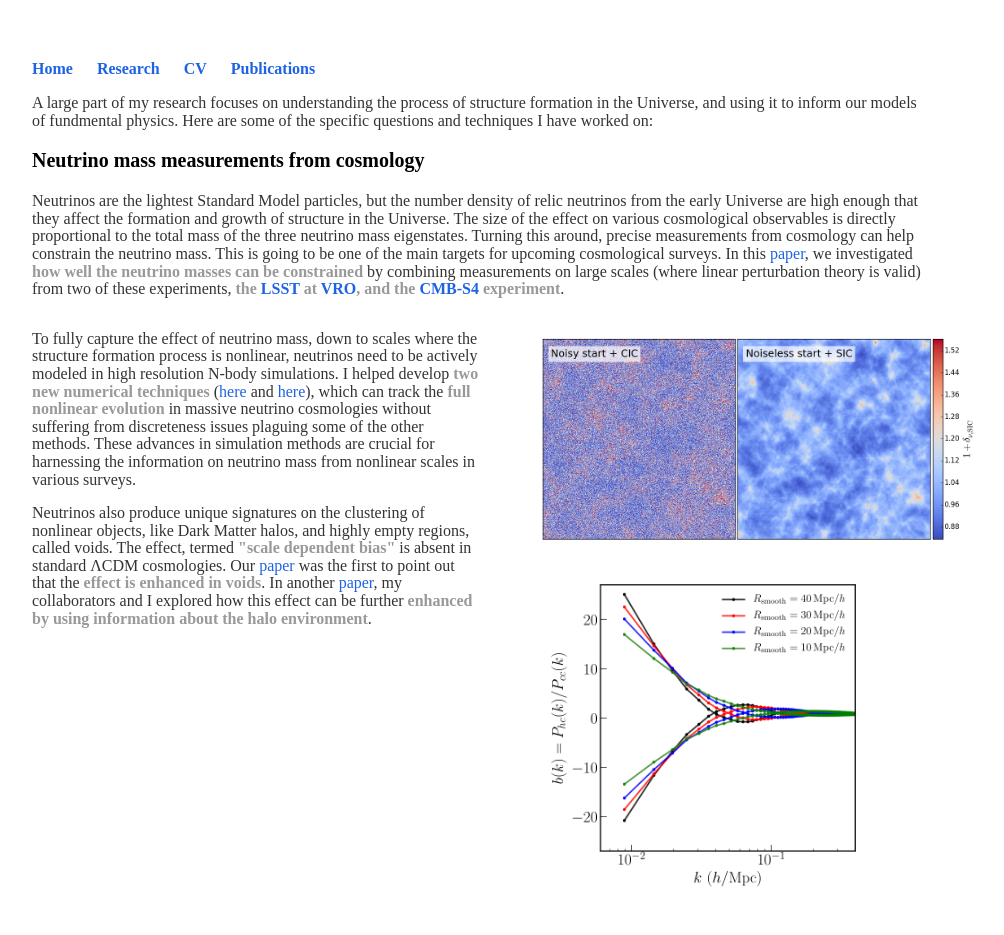
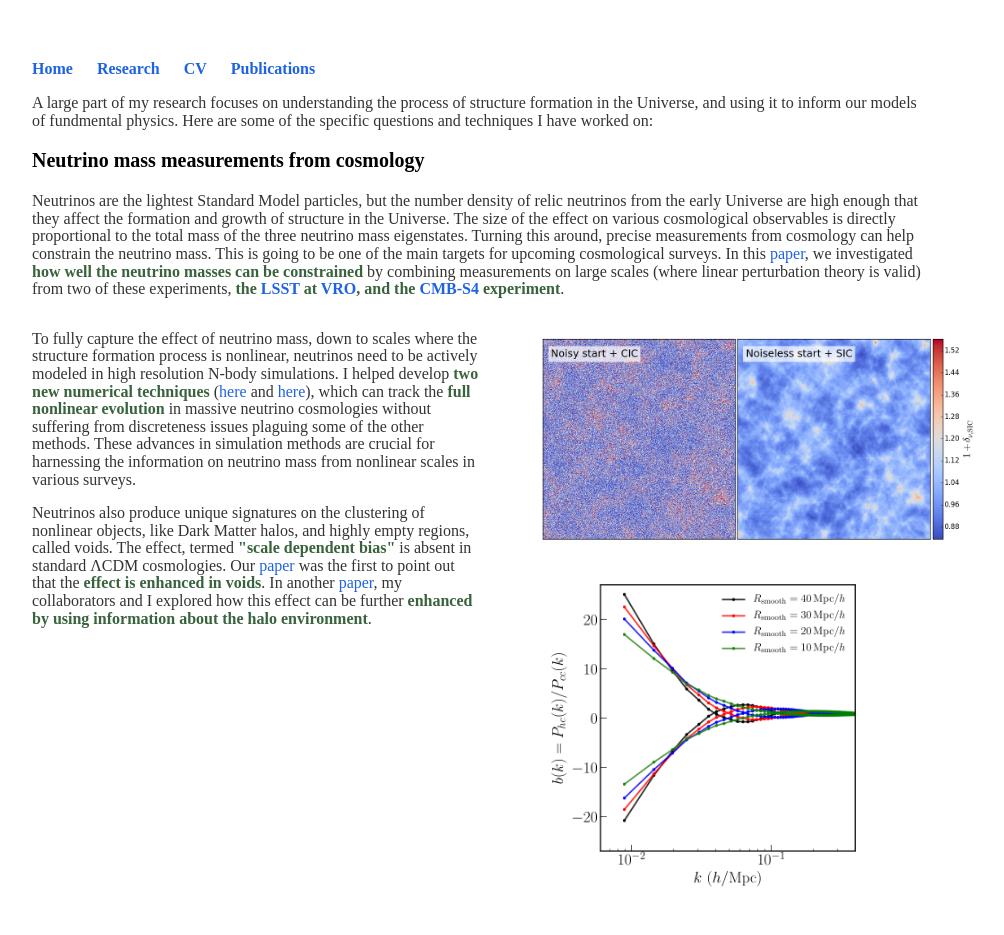
Before and after one commit to arkabanerjee/arkabanerjee.github.io, a Jekyll site: the page built from research/index.html, in a window 1280 px wide. Shown: the top 935 px of the page, without its empty margins (160-1164 px from the left). Built offline with Jekyll 4.4.1, drawn with Linux system fonts in a browser that asks for light colours.

```diff
--- a/css/main.css
+++ b/css/main.css
@@ -56,5 +56,5 @@
   }
 
 b, strong {
-color:#999;
+color:rgb(57, 99, 61);
 }
```
